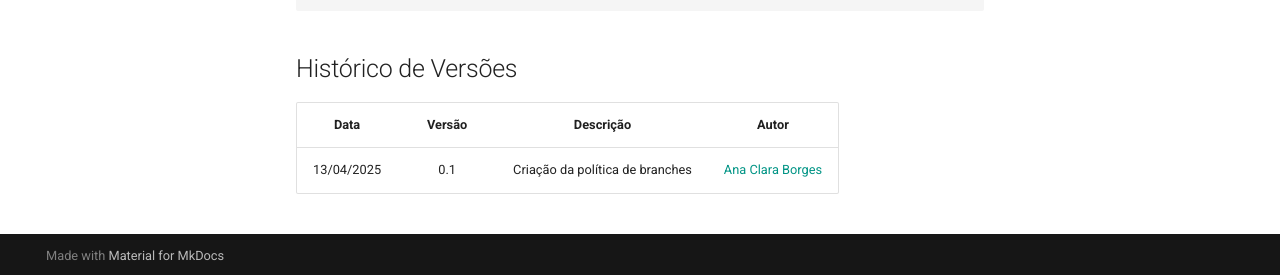
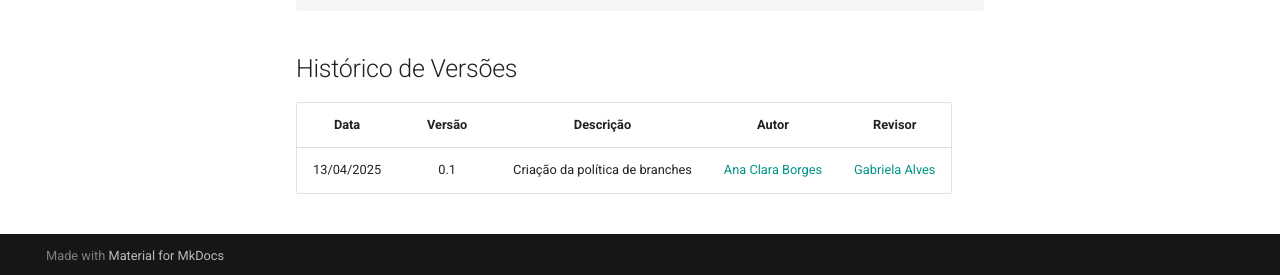
Before and after one commit to Requisitos-de-Software/2025.1-Guardioes-da-Saude, an MkDocs documentation site: the page built from docs/planejamento/politicas_repositorio/politica_branches.md, in a window 1280 px wide and 1072 px high. Shown: the part 794-1069 px from the top of the window. Built offline with MkDocs 1.6.1 and Material for MkDocs 9.7.7, drawn with Linux system fonts in a browser that asks for light colours.

Commit message:
:memo: (#D02): adiciona revisor

```diff
--- a/docs/planejamento/politicas_repositorio/politica_branches.md
+++ b/docs/planejamento/politicas_repositorio/politica_branches.md
@@ -26,6 +26,6 @@ As branches devem seguir o seguinte padrão:
 ## Histórico de Versões
 
 
-| Data       | Versão | Descrição                                 | Autor             |
-| :--------: | :----: | :----------:                              | :---------------: |
-| 13/04/2025 |  0.1   | Criação da política de branches           | [Ana Clara Borges](https://github.com/anabborges)|
+| Data       | Versão | Descrição                                 | Autor             | Revisor           |
+| :--------: | :----: | :----------:                              | :---------------: | :---------------: |
+| 13/04/2025 |  0.1   | Criação da política de branches           | [Ana Clara Borges](https://github.com/anabborges)| [Gabriela Alves](https://github.com/gaubiela)|
```
Also changed, not shown: docs/planejamento/politicas_repositorio/politica_commits.md (+3 -3 lines).
